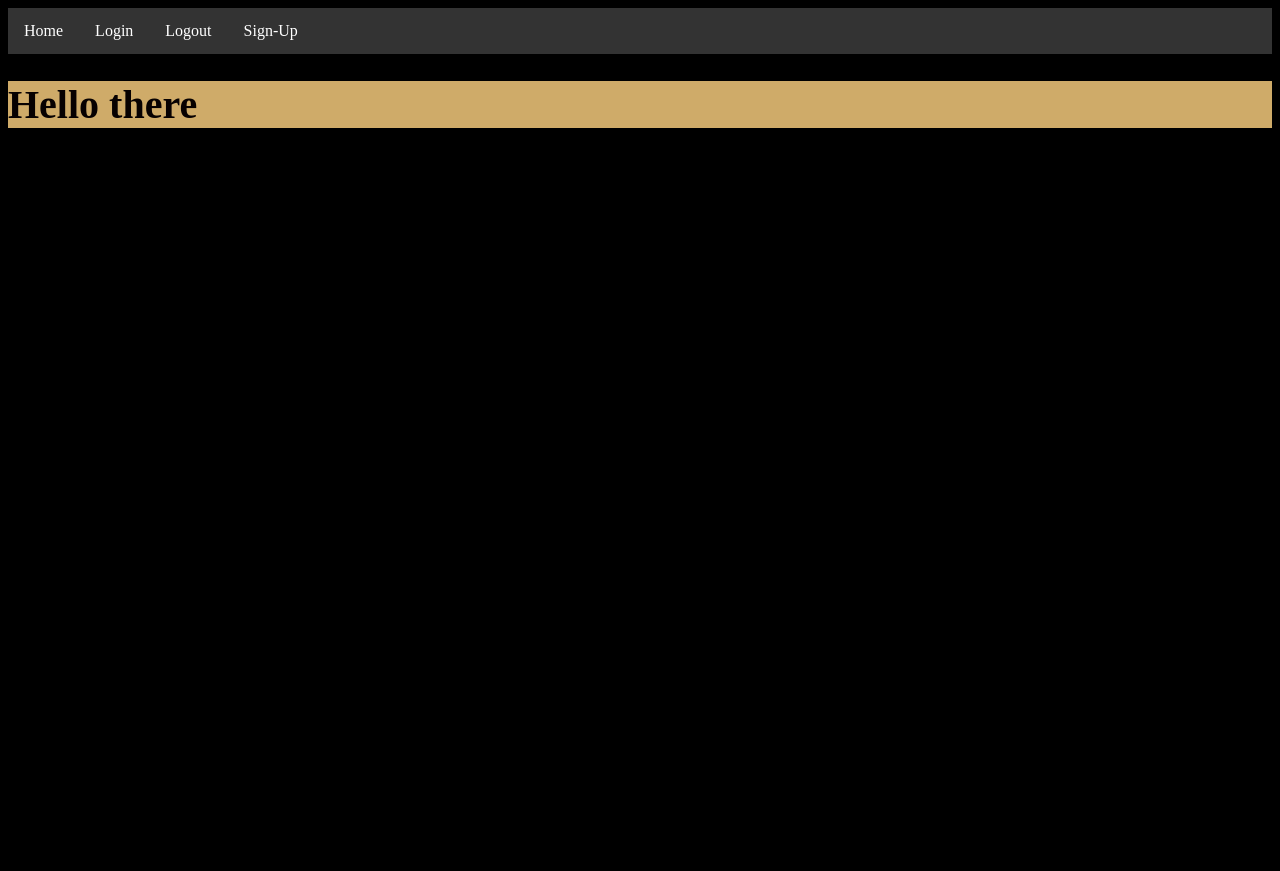
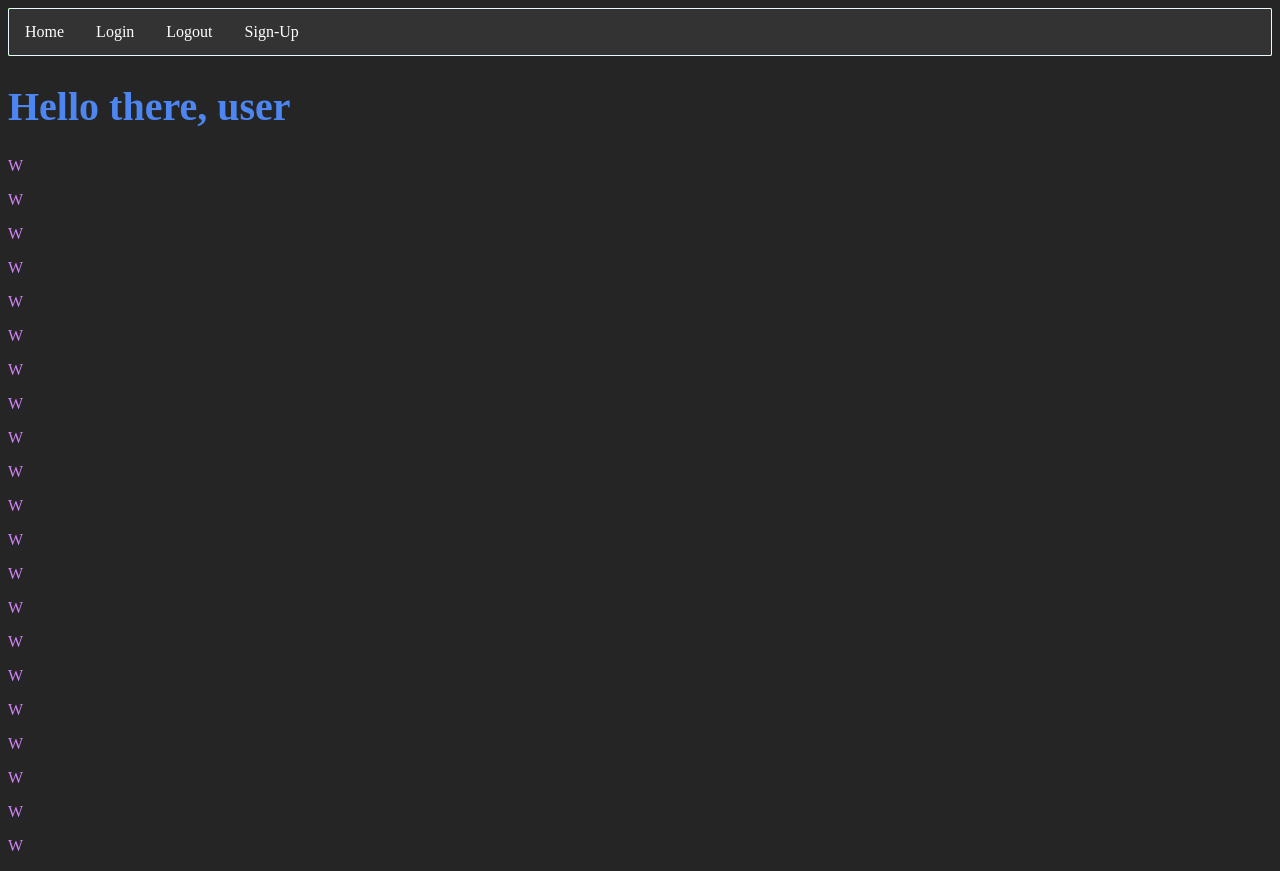
Before and after one commit to Technocat44/Web-App-JWRD, a Flask app: page / in a window 1280 px wide. Before the commit the page ends 128 px from the top, so only its background shows below. Run offline with Flask 2, Linux system fonts and the light colour scheme.

Commit message:
made some minor changes to the auth.py routes, passing in variables to set up dynamic login for a user

```diff
--- a/webapp/auth.py
+++ b/webapp/auth.py
@@ -4,11 +4,11 @@ auth = Blueprint('auth', __name__)
 
 @auth.route('/login')
 def login():
-    return render_template('login.html')
+    return render_template('login.html', boolean=True, user="user")
 
 @auth.route('/logout')
 def logout():
-    return render_template('logout.html')
+    return render_template('logout.html', user="user")
 
 @auth.route('/sign-up')
 def sign_up():
--- a/webapp/static/css/style.css
+++ b/webapp/static/css/style.css
@@ -1,19 +1,26 @@
 h1 {
   font-size: 40px;
-  background-color: rgb(207, 171, 105);
-  color: rgb(7, 1, 1);
+  color: rgb(77, 134, 240);
 }
 
+.container {
+  color: rgb(211, 132, 248);
+}
 body {
-  background-color: #000000;
+  background-color: #252525;
 }
-
 
 .active {
   background-color: rgb(28, 197, 22);
+  position: sticky;
+  top: 0;
 }
 
 ul {
+  border-style: solid;
+  border-radius: 2px;
+  border-width: 1px;
+  border-color: aliceblue;
   list-style-type: none;
   margin: 0;
   padding: 0;
--- a/webapp/templates/base.html
+++ b/webapp/templates/base.html
@@ -11,6 +11,7 @@
   </head>
 
   <title>{% block title %} Homepage {% endblock %}</title>
+   <body>
   <div class="active">
     <ul>
       <li><a href="/">Home</a></li>
@@ -19,11 +20,11 @@
       <li><a href="/sign-up">Sign-Up</a></li>
     </ul>
   </div>
-  <body>
+ <div class="container">
     {% block content %}
     <h1>Hello</h1>
     {% endblock %}
-
+</div>
     <script
       type="text/javascript"
       src="{{ url_for('static', filename='js/function.js') }}"
--- a/webapp/templates/home.html
+++ b/webapp/templates/home.html
@@ -1,4 +1,26 @@
 {% extends "base.html" %} {% block title %}Changed{% endblock %} {% block
 content %}
-<h1>Hello there</h1>
+<h1>Hello there, {{user}}</h1>
+<p>W</p>
+<p>W</p>
+<p>W</p>
+<p>W</p>
+<p>W</p>
+<p>W</p>
+<p>W</p>
+<p>W</p>
+<p>W</p>
+<p>W</p>
+<p>W</p>
+<p>W</p>
+<p>W</p>
+<p>W</p>
+<p>W</p>
+<p>W</p>
+<p>W</p>
+<p>W</p>
+<p>W</p>
+<p>W</p>
+<p>W</p>
+
 {% endblock %}
--- a/webapp/templates/login.html
+++ b/webapp/templates/login.html
@@ -1,4 +1,6 @@
 {% extends "base.html" %} {% block title %}Login{% endblock %} {% block content
 %}
-<h1>Login here</h1>
-{% endblock %}
+<h1>Login here, {{ user }}</h1>
+{% if boolean == true %}
+<h1>How's it going, {{user}}</h1>
+{% endif %} {% endblock %}
--- a/webapp/templates/logout.html
+++ b/webapp/templates/logout.html
@@ -1,4 +1,4 @@
-{% extends "base.html" %} {% block title %}Login{% endblock %} {% block content
+{% extends "base.html" %} {% block title %}Logout{% endblock %} {% block content
 %}
-<h1>Logout here</h1>
+<h1>Goodbye, {{user}}</h1>
 {% endblock %}
--- a/webapp/templates/sign-up.html
+++ b/webapp/templates/sign-up.html
@@ -1,4 +1,4 @@
-{% extends "base.html" %} {% block title %}Login{% endblock %} {% block content
+{% extends "base.html" %} {% block title %}Sign-up{% endblock %} {% block content
 %}
 <h1>Sign-Up here</h1>
 {% endblock %}
--- a/webapp/views.py
+++ b/webapp/views.py
@@ -9,4 +9,4 @@ incoming request URL to the view that should handle it. The view returns data th
 
 @views.route('/')
 def home():
-    return render_template("home.html")
+    return render_template("home.html", user="user")
```
